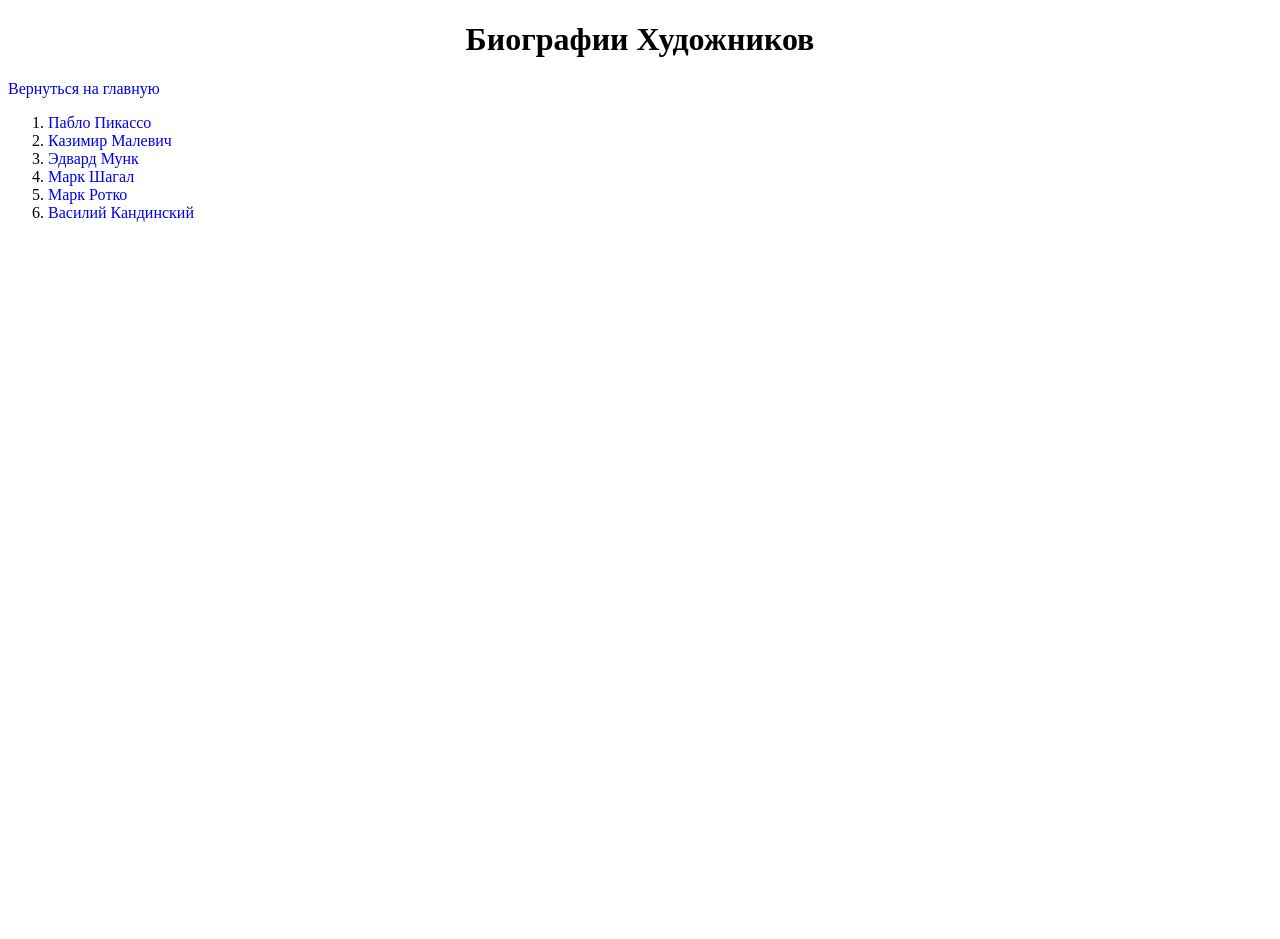
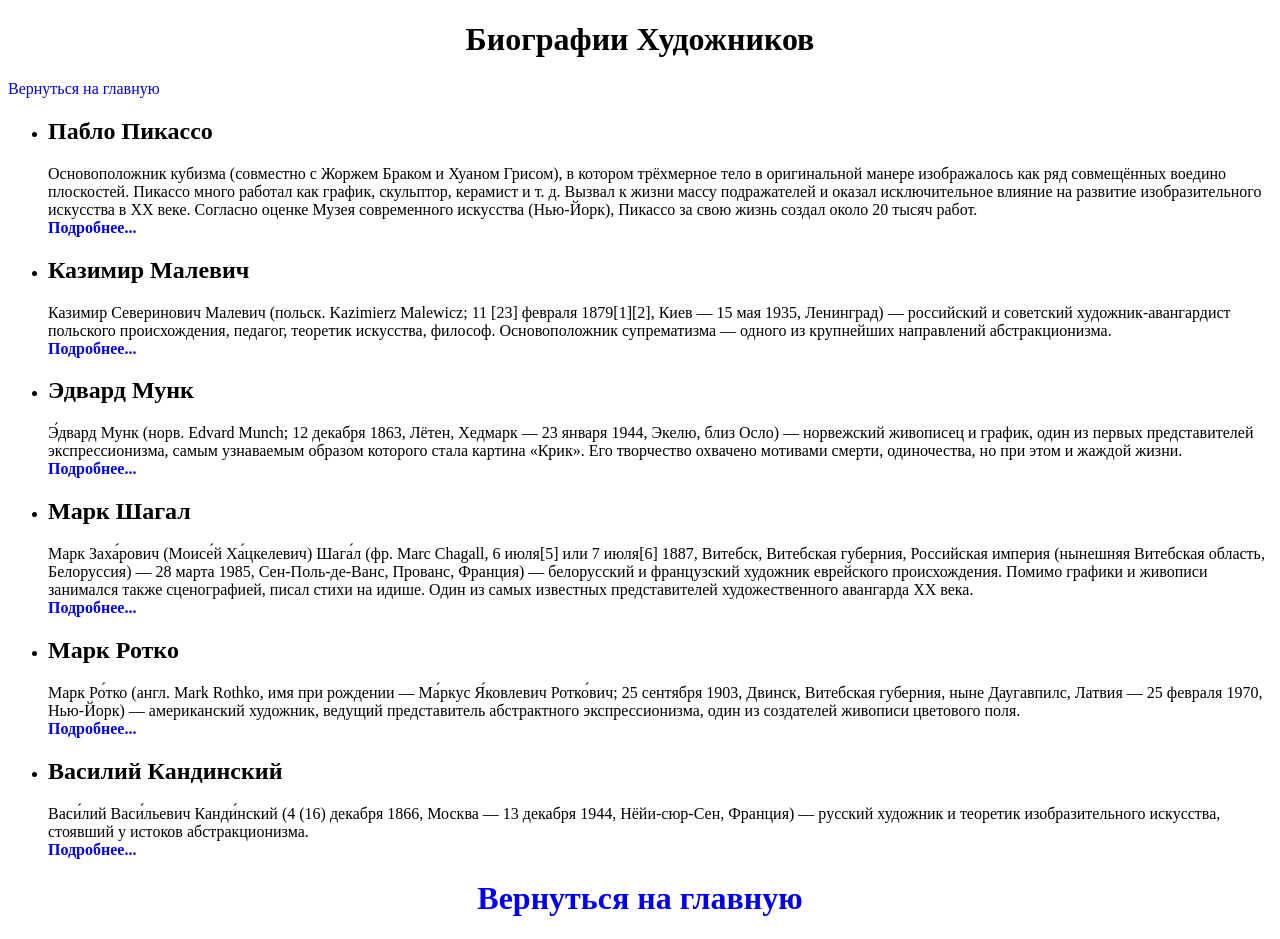
Before and after one commit to sedova-t/itmo_html_homework_1, a plain HTML site: page index_2.html in a window 1280 px wide. Before the commit the page ends 800 px from the top, so only its background shows below. Drawn offline with Linux system fonts and the light colour scheme.

Commit message:
Обновила раздел биографий

```diff
--- a/index_2.html
+++ b/index_2.html
@@ -13,54 +13,83 @@
 
     <a href="index.html">Вернуться на главную</a>
 
-    <ol>
+    <ul>
         <li>
-            <a target="_blank"
-               href="https://ru.wikipedia.org/wiki/%D0%9F%D0%B8%D0%BA%D0%B0%D1%81%D1%81%D0%BE,_%D0%9F%D0%B0%D0%B1%D0%BB%D0%BE"
-            >
-                Пабло Пикассо
-            </a>
+           <h2>Пабло Пикассо</h2>
+            <p>Основоположник кубизма (совместно с Жоржем Браком и Хуаном Грисом), в котором трёхмерное тело в оригинальной манере изображалось как ряд совмещённых воедино плоскостей. Пикассо много работал как график, скульптор, керамист и т. д. Вызвал к жизни массу подражателей и оказал исключительное влияние на развитие изобразительного искусства в XX веке. Согласно оценке Музея современного искусства (Нью-Йорк), Пикассо за свою жизнь создал около 20 тысяч работ.
+                <br>
+                <strong>
+                    <a target="_blank" href="https://ru.wikipedia.org/wiki/%D0%9F%D0%B8%D0%BA%D0%B0%D1%81%D1%81%D0%BE,_%D0%9F%D0%B0%D0%B1%D0%BB%D0%BE">
+                        Подробнее...
+                    </a>
+                </strong>
+            </p>
         </li>
 
         <li>
-            <a target="_blank"
-               href="https://ru.wikipedia.org/wiki/%D0%9C%D0%B0%D0%BB%D0%B5%D0%B2%D0%B8%D1%87,_%D0%9A%D0%B0%D0%B7%D0%B8%D0%BC%D0%B8%D1%80_%D0%A1%D0%B5%D0%B2%D0%B5%D1%80%D0%B8%D0%BD%D0%BE%D0%B2%D0%B8%D1%87"
-            >
-                Казимир Малевич
-            </a>
+            <h2>Казимир Малевич</h2>
+            <p>Казимир Северинович Малевич (польск. Kazimierz Malewicz; 11 [23] февраля 1879[1][2], Киев — 15 мая 1935, Ленинград) — российский и советский художник-авангардист польского происхождения, педагог, теоретик искусства, философ. Основоположник супрематизма — одного из крупнейших направлений абстракционизма.
+                <br>
+                <strong>
+                    <a target="_blank" href="https://ru.wikipedia.org/wiki/%D0%9C%D0%B0%D0%BB%D0%B5%D0%B2%D0%B8%D1%87,_%D0%9A%D0%B0%D0%B7%D0%B8%D0%BC%D0%B8%D1%80_%D0%A1%D0%B5%D0%B2%D0%B5%D1%80%D0%B8%D0%BD%D0%BE%D0%B2%D0%B8%D1%87">
+                        Подробнее...
+                    </a>
+                </strong>
+            </p>
         </li>
 
         <li>
-            <a target="_blank"
-               href="https://ru.wikipedia.org/wiki/%D0%9C%D1%83%D0%BD%D0%BA,_%D0%AD%D0%B4%D0%B2%D0%B0%D1%80%D0%B4"
-            >
-                Эдвард Мунк
-            </a>
+            <h2>Эдвард Мунк</h2>
+            <p>Э́двард Мунк (норв. Edvard Munch; 12 декабря 1863, Лётен, Хедмарк — 23 января 1944, Экелю, близ Осло) — норвежский живописец и график, один из первых представителей экспрессионизма, самым узнаваемым образом которого стала картина «Крик». Его творчество охвачено мотивами смерти, одиночества, но при этом и жаждой жизни.
+                <br>
+                <strong>
+                    <a target="_blank" href="https://ru.wikipedia.org/wiki/%D0%9C%D1%83%D0%BD%D0%BA,_%D0%AD%D0%B4%D0%B2%D0%B0%D1%80%D0%B4">
+                        Подробнее...
+                    </a>
+                </strong>
+            </p>
         </li>
 
         <li>
-            <a target="_blank"
-               href="https://ru.wikipedia.org/wiki/%D0%A8%D0%B0%D0%B3%D0%B0%D0%BB,_%D0%9C%D0%B0%D1%80%D0%BA_%D0%97%D0%B0%D1%85%D0%B0%D1%80%D0%BE%D0%B2%D0%B8%D1%87"
-            >
-                Марк Шагал</a>
+            <h2>Марк Шагал</h2>
+            <p>Марк Заха́рович (Моисе́й Ха́цкелевич) Шага́л (фр. Marc Chagall, 6 июля[5] или 7 июля[6] 1887, Витебск, Витебская губерния, Российская империя (нынешняя Витебская область, Белоруссия) — 28 марта 1985, Сен-Поль-де-Ванс, Прованс, Франция) — белорусский и французский художник еврейского происхождения. Помимо графики и живописи занимался также сценографией, писал стихи на идише. Один из самых известных представителей художественного авангарда XX века.
+                <br>
+                <strong>
+                    <a target="_blank" href="https://ru.wikipedia.org/wiki/%D0%A8%D0%B0%D0%B3%D0%B0%D0%BB,_%D0%9C%D0%B0%D1%80%D0%BA_%D0%97%D0%B0%D1%85%D0%B0%D1%80%D0%BE%D0%B2%D0%B8%D1%87">
+                        Подробнее...
+                    </a>
+                </strong>
+            </p>
         </li>
 
         <li>
-            <a target="_blank"
-               href="https://ru.wikipedia.org/wiki/%D0%A0%D0%BE%D1%82%D0%BA%D0%BE,_%D0%9C%D0%B0%D1%80%D0%BA"
-            >
-                Марк Ротко
-            </a>
+            <h2>Марк Ротко</h2>
+            <p>Марк Ро́тко (англ. Mark Rothko, имя при рождении — Ма́ркус Я́ковлевич Ротко́вич; 25 сентября 1903, Двинск, Витебская губерния, ныне Даугавпилс, Латвия — 25 февраля 1970, Нью-Йорк) — американский художник, ведущий представитель абстрактного экспрессионизма, один из создателей живописи цветового поля.
+                <br>
+                <strong>
+                    <a target="_blank" href="https://ru.wikipedia.org/wiki/%D0%A0%D0%BE%D1%82%D0%BA%D0%BE,_%D0%9C%D0%B0%D1%80%D0%BA">
+                        Подробнее...
+                    </a>
+                </strong>
+            </p>
         </li>
 
         <li>
-            <a target="_blank"
-               href="https://ru.wikipedia.org/wiki/%D0%9A%D0%B0%D0%BD%D0%B4%D0%B8%D0%BD%D1%81%D0%BA%D0%B8%D0%B9,_%D0%92%D0%B0%D1%81%D0%B8%D0%BB%D0%B8%D0%B9_%D0%92%D0%B0%D1%81%D0%B8%D0%BB%D1%8C%D0%B5%D0%B2%D0%B8%D1%87"
-            >
-                Василий Кандинский
-            </a>
+            <h2>Василий Кандинский</h2>
+            <p>Васи́лий Васи́льевич Канди́нский (4 (16) декабря 1866, Москва — 13 декабря 1944, Нёйи-сюр-Сен, Франция) — русский художник и теоретик изобразительного искусства, стоявший у истоков абстракционизма.
+                <br>
+                <strong>
+                    <a target="_blank" href="https://ru.wikipedia.org/wiki/%D0%9A%D0%B0%D0%BD%D0%B4%D0%B8%D0%BD%D1%81%D0%BA%D0%B8%D0%B9,_%D0%92%D0%B0%D1%81%D0%B8%D0%BB%D0%B8%D0%B9_%D0%92%D0%B0%D1%81%D0%B8%D0%BB%D1%8C%D0%B5%D0%B2%D0%B8%D1%87">
+                        Подробнее...
+                    </a>
+                </strong>
+            </p>
         </li>
-    </ol>
+    </ul>
+
+    <h1 align="center">
+        <a href="index.html">Вернуться на главную</a>
+    </h1>
 
 </body>
 </html>
```
